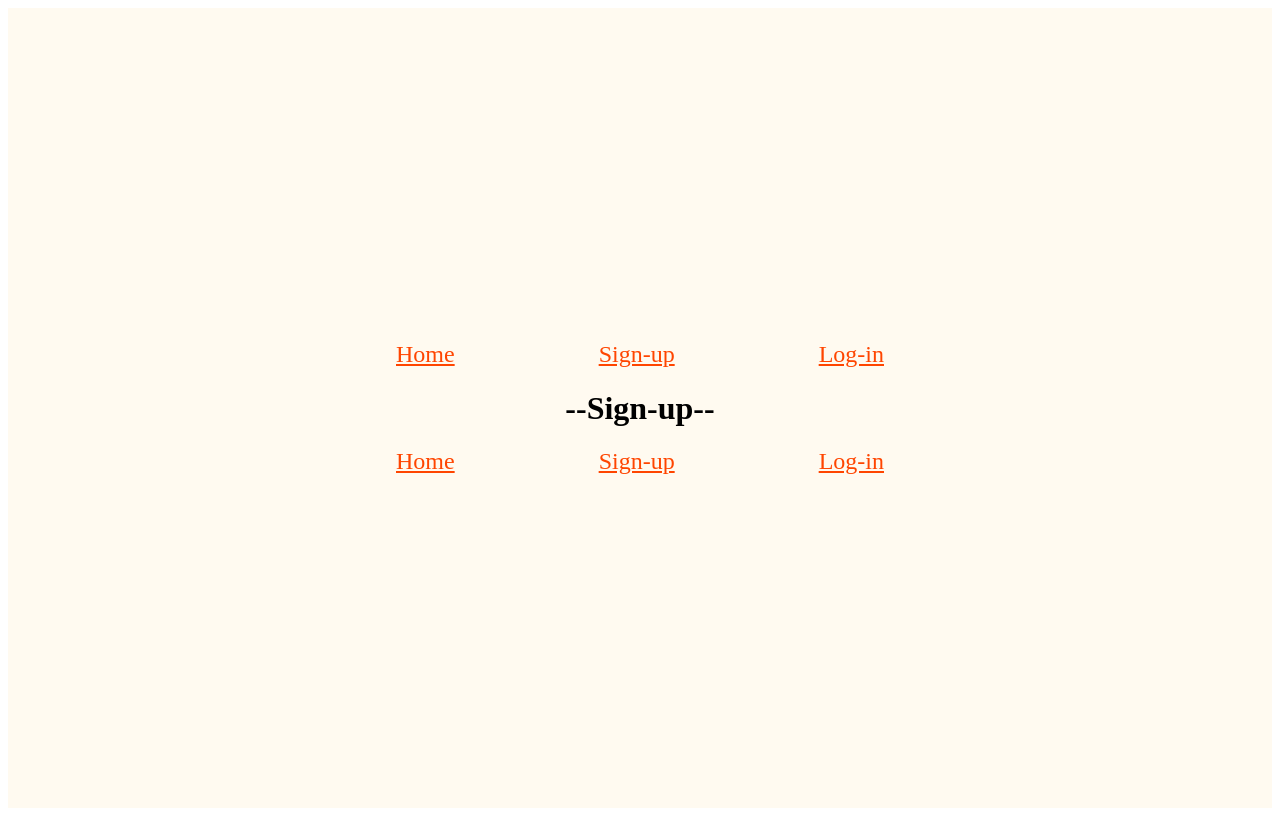
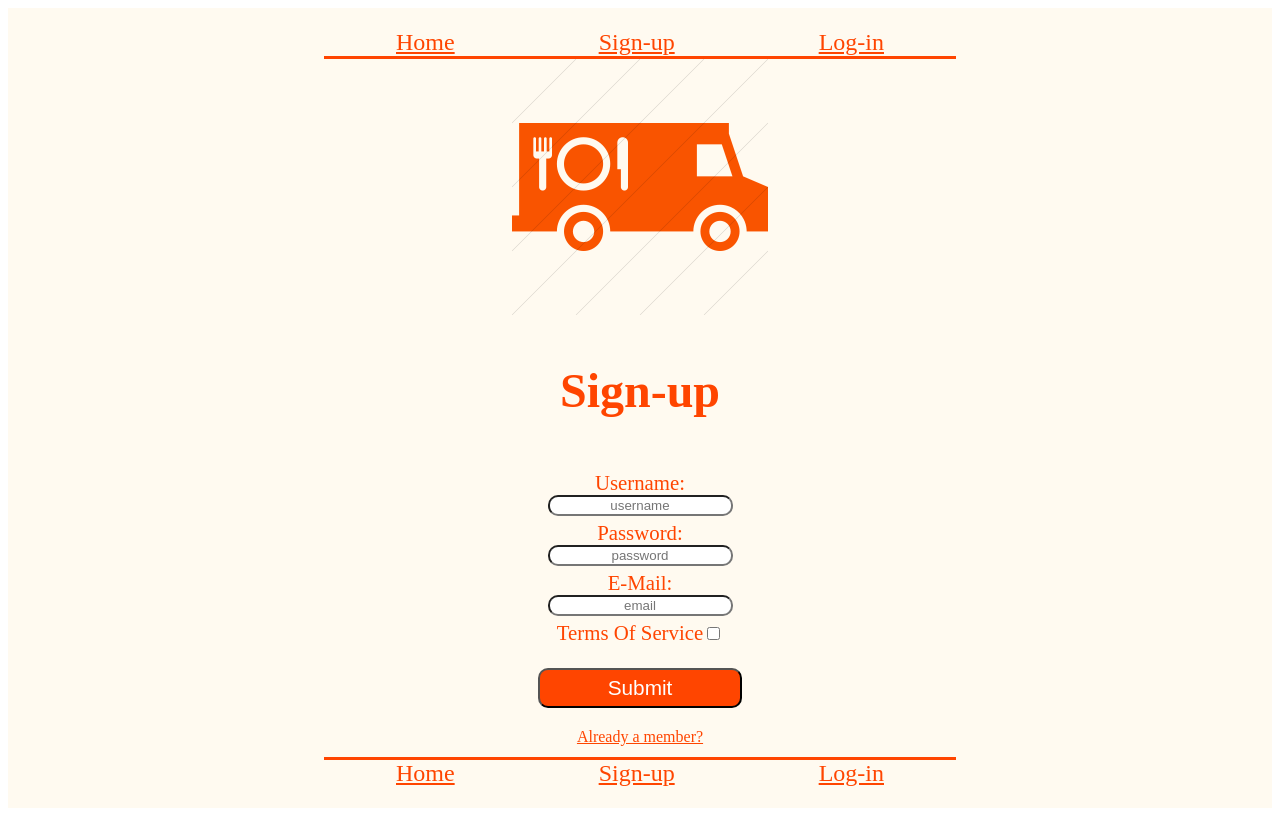
Before and after one commit to FoodTrckTrackR/FE, a React (Create React App) app in the folder food-truck-trackr/: page /SignUp in a window 1280 px wide. Built offline with nearby package versions, Linux system fonts and the light colour scheme.

Commit message:
Skeleton SignUp, added design and routes (no form functionality)

```diff
--- a/food-truck-trackr/src/App.css
+++ b/food-truck-trackr/src/App.css
@@ -13,10 +13,18 @@
   background-color: floralwhite;
 }
 
-.nav {
+.nav-top {
   display: flex;
   justify-content: space-around;
   width: 50%;
+  border-bottom: 3px solid orangered;
+}
+
+.nav-bottom {
+  display: flex;
+  justify-content: space-around;
+  width: 50%;
+  border-top: 3px solid orangered;
 }
 
 a {
--- a/food-truck-trackr/src/App.js
+++ b/food-truck-trackr/src/App.js
@@ -1,6 +1,6 @@
 import React from 'react';
 import {Switch, Route, Link} from "react-router-dom"
-import './App.css';
+import './App.css'
 import logo from "./Images/food-truck-trackr_logo.png"
 import SignUp from "./Components/SignUp"
 import LogIn from "./Components/LogIn"
@@ -8,7 +8,7 @@ import LogIn from "./Components/LogIn"
 export default function App() {
   return (
     <div className="App">
-      <div className="nav">
+      <div className="nav-top">
         <Link to="/">Home</Link>
         <Link to="SignUp">Sign-up</Link>
         <Link to="LogIn">Log-in</Link>
@@ -25,16 +25,16 @@ export default function App() {
 
         <Route path="/">
           <div className="title-container">
-            <img src={logo} alt="Logo" />
+              <img src={logo} alt="Logo" />
             <h1>Food Truck<br></br>TrackR</h1>
           </div>
         </Route>
       </Switch>
 
-      <div className="nav">
+      <div className="nav-bottom">
         <Link to="/">Home</Link>
-        <Link to="Sign-up">Sign-up</Link>
-        <Link to="Log-in">Log-in</Link>
+        <Link to="SignUp">Sign-up</Link>
+        <Link to="LogIn">Log-in</Link>
       </div>
     </div>
   );
--- /dev/null
+++ b/food-truck-trackr/src/Components/SignUp.css
@@ -0,0 +1,59 @@
+* {
+    box-sizing: border-box;
+    max-width: 100%;
+    /* border: 1px solid black; */
+}
+
+.signup-container {
+    display: flex;
+    flex-flow: column;
+    justify-content: center;
+    align-items: center;
+}
+
+.input-container {
+    display: flex;
+    flex-flow: column;
+    width: 50%;
+    margin: 2%;
+    font-size: 1.3rem;
+
+}
+
+label {
+    display: flex;
+    flex-flow: column;
+    align-items: center;
+    justify-content: center;
+    margin: 1%;
+    color: orangered;
+}
+
+input {
+    border-radius: 10px;
+}
+
+#tos {
+    display: flex;
+    flex-flow: row;
+}
+
+.submit-container {
+    width: 40%;
+    height: 5vh;
+    margin: 2%;
+}
+
+button {
+    width: 100%;
+    height: 100%;
+    font-size: 1.3rem;
+    border-radius: 10px;
+    background-color: orangered;
+    color: white;
+}
+
+#already-a-member {
+    margin:2%;
+    font-size: 1rem;
+}
--- a/food-truck-trackr/src/Components/SignUp.js
+++ b/food-truck-trackr/src/Components/SignUp.js
@@ -1,9 +1,33 @@
 import React from "react"
+import logo from "../Images/food-truck-trackr_logo.png"
+import {Link} from "react-router-dom"
+import "./SignUp.css"
 
 export default function SignUp () {
     return (
-        <div className="signup-container">
-            <h1>--Sign-up--</h1>
-        </div>
+        <form className="signup-container">
+            <div className="title-container">
+                <img src={logo} alt="Logo" />
+                <h2>Sign-up</h2>
+            </div>
+            <div className="input-container">
+                <label>Username:
+                    <input name="username" type="text" placeholder="username" />
+                </label>
+                <label>Password:
+                    <input name="password" type="text" placeholder="password" />
+                </label>
+                <label>E-Mail:
+                    <input name="email" type="text" placeholder="email" />
+                </label>
+                <label id="tos">Terms Of Service
+                    <input name="tos" type="checkbox" />
+                </label>
+            </div>
+            <div className="submit-container">
+                <button>Submit</button>
+            </div>
+            <Link to="/LogIn" id="already-a-member">Already a member?</Link>
+        </form>
     )
 }
```
